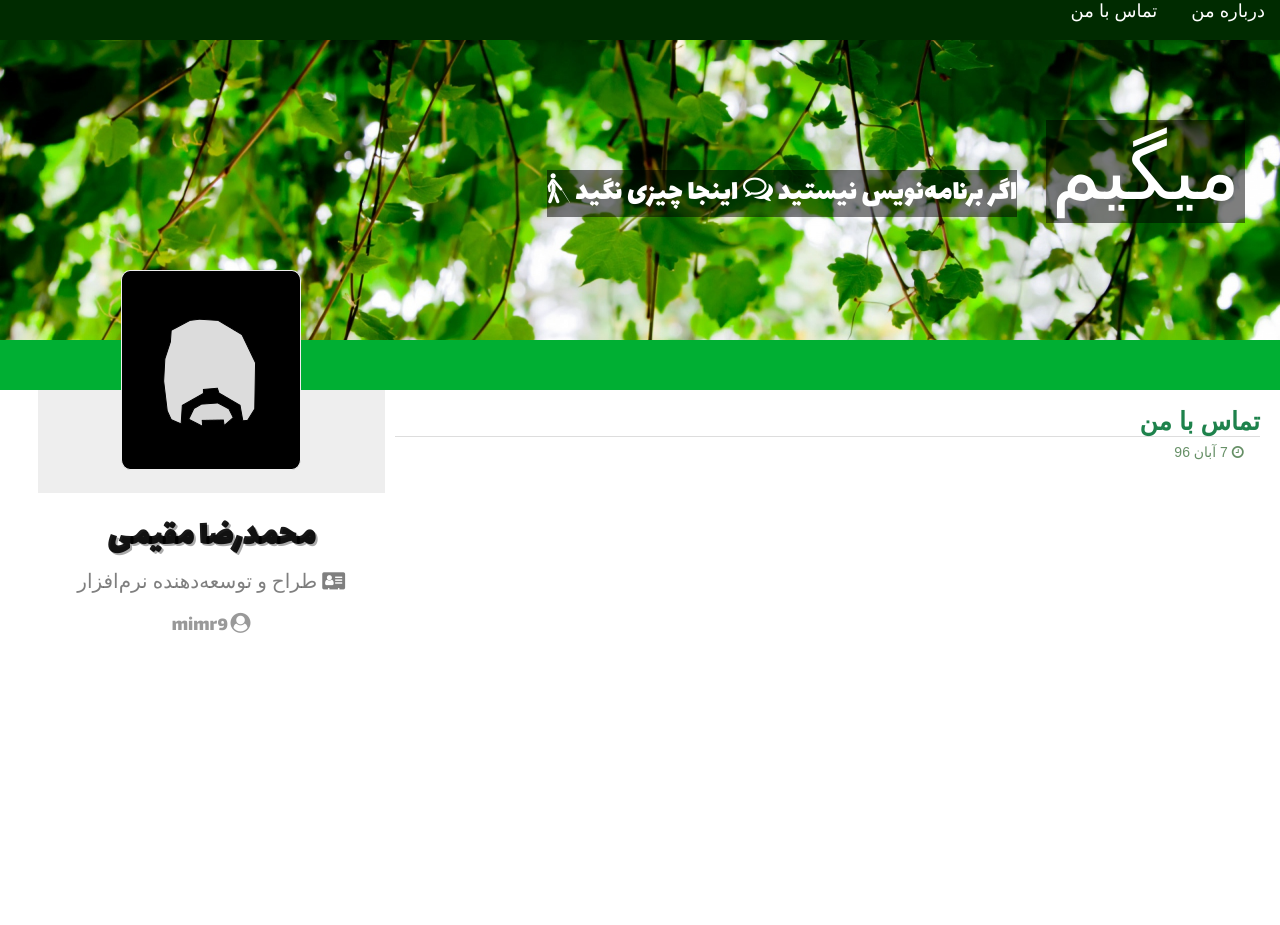
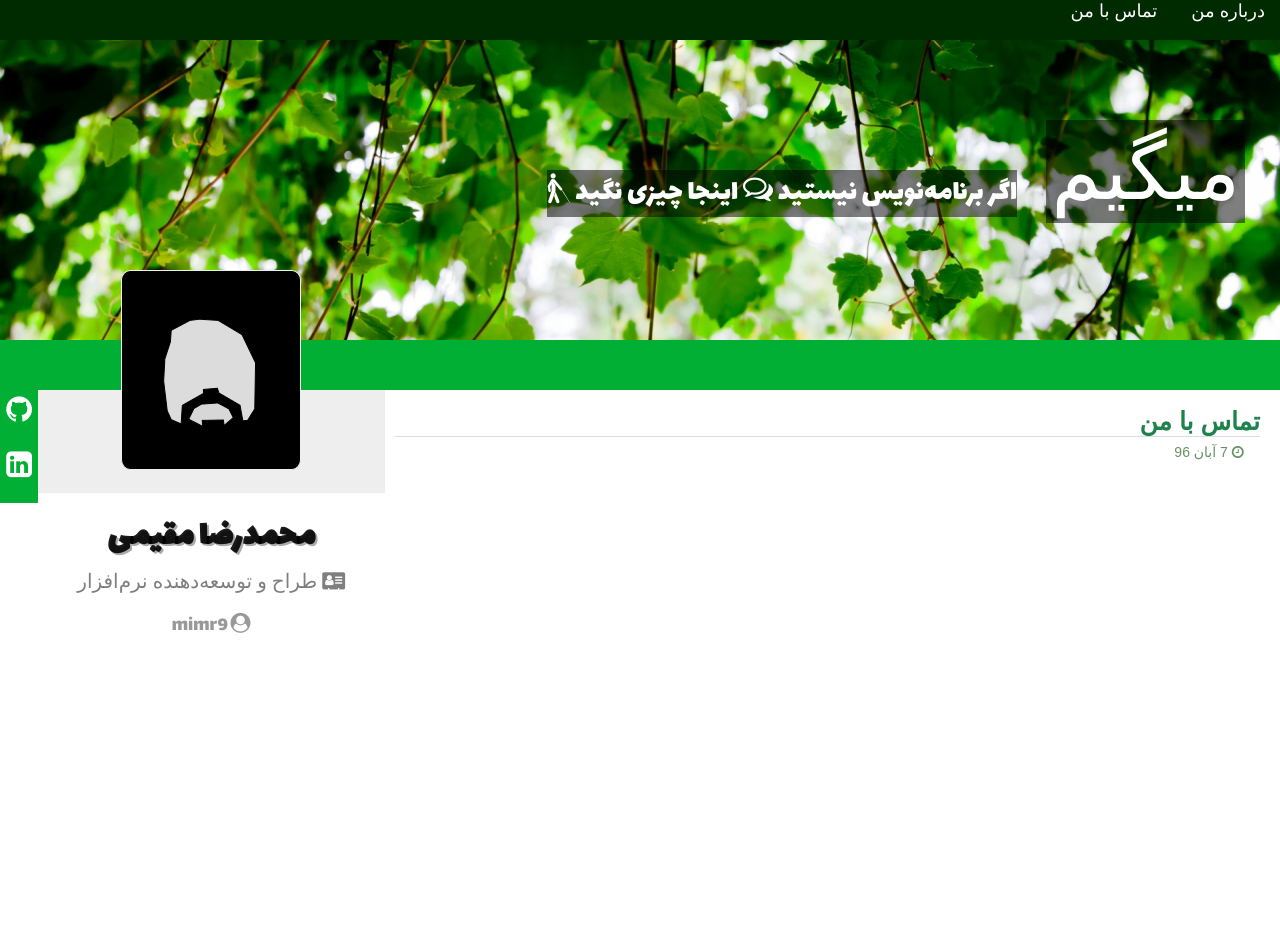
Before and after one commit to migim/migim.github.io, a Jekyll site: the page built from contact-me.md, in a window 1280 px wide. Built offline with Jekyll 4.4.1, drawn with Linux system fonts in a browser that asks for light colours; some web fonts are replaced.

Commit message:
a post nav-up color fixing

```diff
--- a/_includes/page.html
+++ b/_includes/page.html
@@ -55,7 +55,7 @@
     <section id="aka"><i class="fa fa-user-circle"></i> mimr9</section>
 
 </div>
-<div id="icon-bar" style="background-color: {{ page.feel-icon }};">
+<div id="icon-bar" style="background-color: #{{ page.feel-icon }};">
     <a class="tooltip" href="http://github.com/{{ site.data.author.github }}/"><i class="fa fa-github"><div class="tooltiptext">پروژه‌های من در گیتهاب</div></i></a>
     <a class="tooltip" href="http://linkedin.com/in/{{ site.data.author.linkedin }}/"><i class="fa fa-linkedin-square" ><div class="tooltiptext">رزومه من در لینکدین</div></i></a>
     <a class="tooltip" href="http://flickr.com/photos/{{ site.data.author.flickr }}/"><i class="fa fa-flickr" ><div class="tooltiptext">عکس‌های من در فلیکر</div></i></a>
```
Also changed, not shown: 2 other files.
